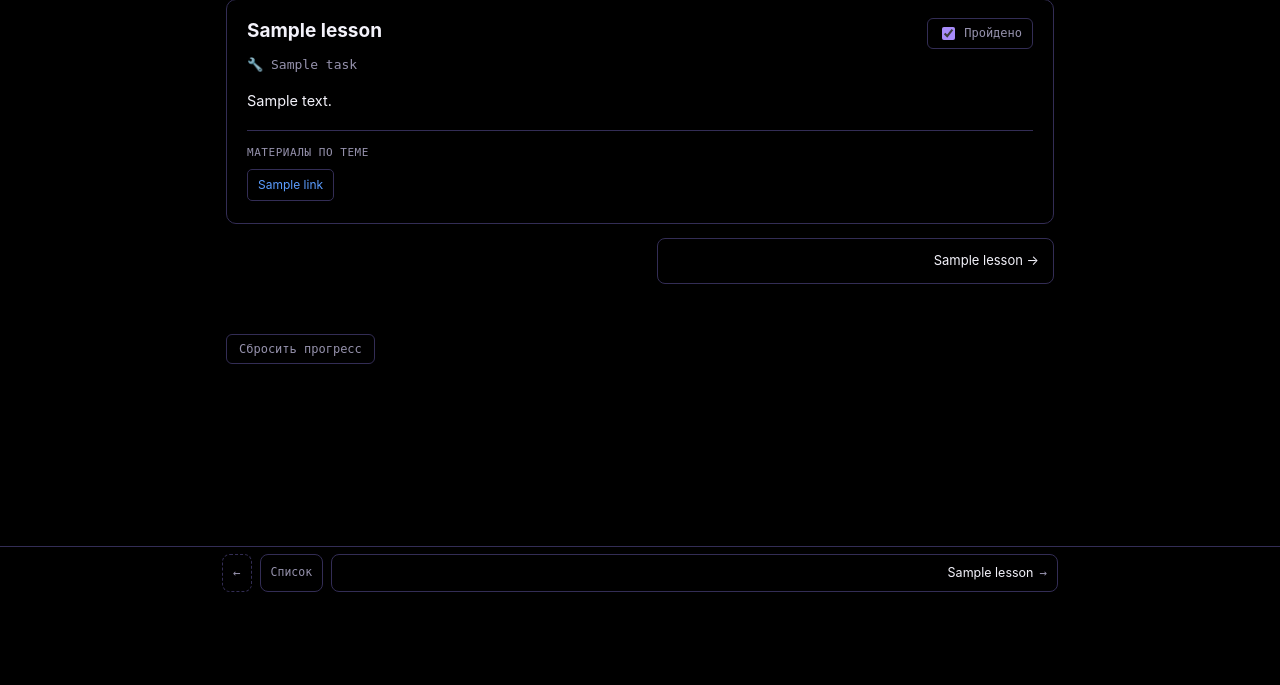
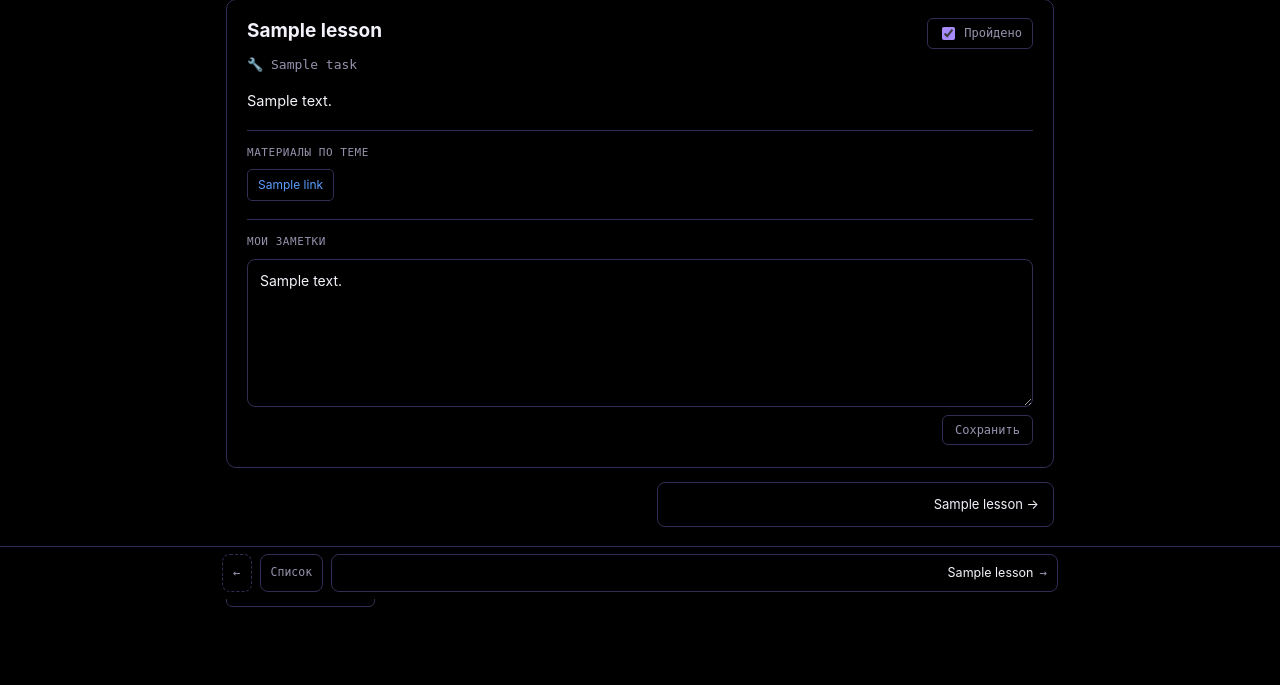
Before and after one commit to Itegin/PyGoDevOps-guide, a Flask app: template templates/lesson_detail.html in a window 1280 px wide. Shown: the part 201-886 px from the top of the page. Before the commit the page ends 793 px from the top, so only its background shows below. Run offline with Flask 3, Linux system fonts and the light colour scheme; the template is opened without the code that fills it: most values are stand-ins (such as "Sample title", 1, 10 or a date in 2020); some libraries are stand-ins or nearby versions.

Commit message:
feat: add per-lesson notes with debounced autosave

```diff
--- a/app.py
+++ b/app.py
@@ -40,9 +40,12 @@ def get_db():
 
 
 def init_db():
-    """Создаёт таблицу, если её ещё нет, и добавляет строки для новых уроков
+    """Создаёт таблицы, если их ещё нет, и добавляет строки для новых уроков
     (тех, что появились в lessons_data.py, но которых ещё нет в БД).
-    INSERT OR IGNORE — безопасно вызывать при каждом старте приложения."""
+    INSERT OR IGNORE — безопасно вызывать при каждом старте приложения.
+
+    CREATE TABLE IF NOT EXISTS отрабатывает и на уже развёрнутом progress.db:
+    таблица notes просто добавляется рядом, ничего не переписывая."""
     conn = get_db()
     conn.execute(
         """
@@ -53,12 +56,47 @@ def init_db():
         )
         """
     )
+    # Личные заметки к урокам. В отличие от progress эту таблицу НЕ засеиваем
+    # пустыми строками на все 56 уроков: отсутствие строки и есть "заметки нет",
+    # так что 56 пустых записей были бы чистым мусором.
+    conn.execute(
+        """
+        CREATE TABLE IF NOT EXISTS notes (
+            lesson_id  TEXT PRIMARY KEY,
+            content    TEXT NOT NULL DEFAULT '',
+            updated_at TEXT
+        )
+        """
+    )
     conn.executemany(
         "INSERT OR IGNORE INTO progress (lesson_id, done) VALUES (?, 0)",
         [(lid,) for lid in all_lesson_ids()],
     )
     conn.commit()
     conn.close()
+
+
+def get_note(lesson_id):
+    """Текст заметки к уроку. Нет строки в таблице — значит, заметки нет,
+    возвращаем пустую строку (шаблону всё равно, а textarea будет пустой)."""
+    conn = get_db()
+    row = conn.execute("SELECT content FROM notes WHERE lesson_id = ?", (lesson_id,)).fetchone()
+    conn.close()
+    return row["content"] if row else ""
+
+
+def get_noted_ids():
+    """Множество id уроков, у которых есть непустая заметка — из него на
+    главной рисуется пометка "✎" рядом с названием урока.
+    Заметку из одних пробелов и переводов строк значком не помечаем; голый
+    TRIM() в SQLite срезает только пробелы, поэтому список символов задан явно."""
+    conn = get_db()
+    rows = conn.execute(
+        "SELECT lesson_id FROM notes "
+        "WHERE TRIM(content, char(32) || char(9) || char(10) || char(13)) != ''"
+    ).fetchall()
+    conn.close()
+    return {row["lesson_id"] for row in rows}
 
 
 def get_progress_map():
@@ -163,6 +201,7 @@ def lesson_detail(lesson_id):
     return render_template(
         "lesson_detail.html",
         phases=phases,
+        note_content=get_note(lesson_id),
         total_done=total_done,
         total_all=total_all,
         percent=calc_percent(total_done, total_all),
@@ -186,6 +225,7 @@ def index():
         total_all=total_all,
         percent=calc_percent(total_done, total_all),
         continue_entry=continue_entry,
+        noted_ids=get_noted_ids(),
         # Раскрытой по умолчанию оставляем только ту фазу, в которой лежит
         # следующий незакрытый урок: остальные свёрнуты, чтобы список не
         # растягивался на несколько экранов.
@@ -227,6 +267,45 @@ def toggle(lesson_id):
     return redirect(request.referrer or url_for("index"))
 
 
+@app.route("/notes/<lesson_id>", methods=["POST"])
+def save_note(lesson_id):
+    """Сохраняет личную заметку к уроку (upsert: строка появляется в момент
+    первого сохранения). Как и /toggle, работает в двух режимах: JSON для
+    автосохранения из static/notes.js и обычная форма с редиректом —
+    чтобы заметки можно было писать и с выключенным JS."""
+    _, lesson, _, _ = find_lesson(lesson_id)
+    if lesson is None:
+        return jsonify({"error": "unknown lesson_id"}), 404
+
+    is_fetch = request.headers.get("X-Requested-With") == "fetch"
+
+    # silent=True — чтобы кривой/не-JSON body не превращался в 400 от Flask;
+    # form-вариант нужен для отправки обычной формой без JS.
+    data = request.get_json(silent=True) or {}
+    content = data.get("content") if "content" in data else request.form.get("content")
+    content = str(content or "")  # None недопустим: колонка NOT NULL
+
+    now = datetime.now(timezone.utc).isoformat()
+    conn = get_db()
+    conn.execute(
+        """
+        INSERT INTO notes (lesson_id, content, updated_at)
+        VALUES (?, ?, ?)
+        ON CONFLICT(lesson_id) DO UPDATE SET
+            content = excluded.content,
+            updated_at = excluded.updated_at
+        """,
+        (lesson_id, content, now),
+    )
+    conn.commit()
+    conn.close()
+
+    if is_fetch:
+        return jsonify({"saved": True, "updated_at": now})
+
+    return redirect(request.referrer or url_for("lesson_detail", lesson_id=lesson_id))
+
+
 @app.route("/reset", methods=["POST"])
 def reset():
     """Сбрасывает весь прогресс. Отдельная кнопка в шаблоне спрашивает
--- /dev/null
+++ b/static/notes.js
@@ -0,0 +1,92 @@
+// Автосохранение личной заметки к уроку (страница /lesson/<id>).
+//
+// Как и app.js, это "улучшение поверх базовой версии": сама заметка лежит
+// в обычной <form method="post" action="/notes/<id>">, так что с выключенным
+// JS кнопка "Сохранить" просто отправит форму и страница перезагрузится.
+// Здесь мы перехватываем отправку и добавляем сохранение по ходу набора.
+
+(function () {
+  var area = document.getElementById("note-area");
+  var status = document.getElementById("note-status");
+  if (!area || !status) return; // не страница урока — выходим
+
+  var form = area.form;
+  var timer = null;
+  // Текст, который заведомо лежит в БД. Нужен, чтобы не слать запрос, если
+  // пользователь потыкал в textarea, но ничего не изменил.
+  var savedValue = area.value;
+  var DELAY = 800; // мс тишины после последнего нажатия клавиши
+
+  function setStatus(text, cls) {
+    status.textContent = text;
+    status.className = "note-status" + (cls ? " " + cls : "");
+  }
+
+  function save() {
+    // Отменяем отложенное сохранение: то, что мы отправляем сейчас, свежее.
+    clearTimeout(timer);
+    timer = null;
+
+    var value = area.value;
+    setStatus("Сохранение…");
+
+    return fetch(form.action, {
+      method: "POST",
+      headers: {
+        // Тот же заголовок, что и у чекбоксов: по нему Flask понимает,
+        // что отвечать надо JSON-ом, а не редиректом (см. app.py).
+        "X-Requested-With": "fetch",
+        "Content-Type": "application/json",
+      },
+      body: JSON.stringify({ content: value }),
+    })
+      .then(function (res) {
+        if (!res.ok) throw new Error("HTTP " + res.status);
+        return res.json();
+      })
+      .then(function (data) {
+        if (!data.saved) throw new Error("not saved");
+        savedValue = value;
+        setStatus("Сохранено", "ok");
+      })
+      .catch(function () {
+        // Молча терять заметку нельзя — она набита руками и нигде больше
+        // не существует. Явно говорим, что текст остался только в браузере.
+        setStatus("Не сохранено — нажмите «Сохранить»", "err");
+      });
+  }
+
+  area.addEventListener("input", function () {
+    if (area.value === savedValue) {
+      // Вернулись к уже сохранённому тексту (например, Ctrl+Z) — запрос не нужен.
+      clearTimeout(timer);
+      timer = null;
+      setStatus("Сохранено", "ok");
+      return;
+    }
+    setStatus("Изменено…");
+    clearTimeout(timer);
+    timer = setTimeout(save, DELAY);
+  });
+
+  // Кнопка "Сохранить" — для тех, кто автосохранению не доверяет:
+  // сохраняем сразу, не дожидаясь паузы в наборе.
+  form.addEventListener("submit", function (event) {
+    event.preventDefault();
+    save();
+  });
+
+  // Уход со страницы (в том числе по стрелкам "предыдущий/следующий")
+  // не должен съедать текст, который ещё ждёт своей отправки.
+  window.addEventListener("pagehide", function () {
+    if (timer === null || area.value === savedValue) return;
+    clearTimeout(timer);
+    // fetch с keepalive переживает выгрузку страницы, в отличие от обычного.
+    fetch(form.action, {
+      method: "POST",
+      headers: { "X-Requested-With": "fetch", "Content-Type": "application/json" },
+      body: JSON.stringify({ content: area.value }),
+      keepalive: true,
+    }).catch(function () {});
+  });
+})();
--- a/static/style.css
+++ b/static/style.css
@@ -210,6 +210,46 @@ ul.lessons li.done .lesson-title-link b{ color: var(--muted); text-decoration: l
 .lesson-links{ margin-top: 18px; padding-top: 14px; border-top: 1px solid var(--border); }
 .res-title{ font-family: monospace; font-size: 11px; color: var(--muted); text-transform: uppercase; letter-spacing: .05em; margin-bottom: 8px; }
 
+/* ---- личные заметки к уроку ---- */
+/* Отделяем так же, как блок "Материалы по теме": линия сверху, тот же .res-title. */
+.lesson-notes{ margin-top: 18px; padding-top: 14px; border-top: 1px solid var(--border); }
+.note-form{ margin: 0; }
+.note-area{
+  /* textarea не наследует ни шрифт, ни цвета — на чёрном фоне без этих
+     четырёх строк браузер нарисует светлый прямоугольник от себя. */
+  font-family: inherit; font-size: 14px; line-height: 1.5;
+  color: var(--white); background: var(--panel);
+  width: 100%; display: block;
+  min-height: 120px; resize: vertical;
+  border: 1px solid var(--border); border-radius: 8px;
+  padding: 10px 12px;
+}
+.note-area::placeholder{ color: var(--muted); }
+/* Фокус показываем самой рамкой: общий outline из блока ниже вокруг textarea
+   рисовался бы вторым контуром поверх неё, со своим радиусом. Цвет — по треку. */
+.note-area:focus{ outline: none; border-color: var(--purple); }
+.track-go .note-area:focus{ border-color: var(--blue); }
+
+.note-bar{
+  display: flex; align-items: center; justify-content: space-between;
+  gap: 10px; margin-top: 8px; flex-wrap: wrap;
+}
+.note-status{ font-family: monospace; font-size: 11.5px; color: var(--muted); }
+.note-status.ok{ color: var(--purple); }
+.track-go .note-status.ok{ color: var(--blue); }
+.note-status.err{ color: var(--white); }
+
+.note-save-btn{
+  font-family: monospace; font-size: 12px; color: var(--muted);
+  background: transparent; border: 1px solid var(--border); border-radius: 6px;
+  padding: 7px 12px; cursor: pointer; margin-left: auto;
+}
+.note-save-btn:hover{ color: var(--white); border-color: var(--purple); }
+.track-go .note-save-btn:hover{ border-color: var(--blue); }
+
+/* Пометка "есть заметка" рядом с названием урока на главной. */
+.note-mark{ font-size: 12px; color: var(--muted); margin-left: 6px; }
+
 .lesson-nav{
   display: flex; justify-content: space-between; gap: 12px;
   margin-top: 14px; flex-wrap: wrap;
--- a/templates/base.html
+++ b/templates/base.html
@@ -62,5 +62,9 @@
   </script>
 
   <script src="{{ url_for('static', filename='app.js') }}"></script>
+
+  <!-- Скрипты, нужные только конкретной странице (например, автосохранение
+       заметок на странице урока), — чтобы не тащить их на главную. -->
+  {% block scripts %}{% endblock %}
 </body>
 </html>
--- a/templates/index.html
+++ b/templates/index.html
@@ -45,7 +45,7 @@
             >
           </form>
           <div class="lesson-info">
-            <a class="lesson-title-link" href="{{ url_for('lesson_detail', lesson_id=lesson.id) }}"><b>{{ lesson.title }}</b></a>
+            <a class="lesson-title-link" href="{{ url_for('lesson_detail', lesson_id=lesson.id) }}"><b>{{ lesson.title }}</b></a>{% if lesson.id in noted_ids %}<span class="note-mark" title="Есть заметка">✎</span>{% endif %}
             {% if lesson.text %}<span class="lesson-text">{{ lesson.text }}</span>{% endif %}
             {% if lesson.task %}<span class="task">🔧 {{ lesson.task }}</span>{% endif %}
             {% if lesson.links %}
--- a/templates/lesson_detail.html
+++ b/templates/lesson_detail.html
@@ -46,6 +46,27 @@
       </span>
     </div>
     {% endif %}
+
+    {# Личная заметка к уроку. Это обычная форма с action на /notes/<id>:
+       static/notes.js перехватывает отправку и сохраняет по ходу набора,
+       но без JS кнопка "Сохранить" отправит её как есть. #}
+    <section class="lesson-notes">
+      <div class="res-title">Мои заметки</div>
+      <form method="post" action="{{ url_for('save_note', lesson_id=lesson.id) }}" class="note-form">
+        <textarea
+          class="note-area"
+          name="content"
+          id="note-area"
+          rows="6"
+          placeholder="Свои мысли, вопросы, куски кода, ссылки — всё, что хочется вспомнить при повторении."
+          aria-label="Личная заметка к уроку"
+        >{{ note_content }}</textarea>
+        <div class="note-bar">
+          <span class="note-status" id="note-status" role="status" aria-live="polite"></span>
+          <button type="submit" class="note-save-btn">Сохранить</button>
+        </div>
+      </form>
+    </section>
   </article>
 
   <nav class="lesson-nav">
@@ -91,3 +112,7 @@
   </div>
 </nav>
 {% endblock %}
+
+{% block scripts %}
+<script src="{{ url_for('static', filename='notes.js') }}"></script>
+{% endblock %}
```
